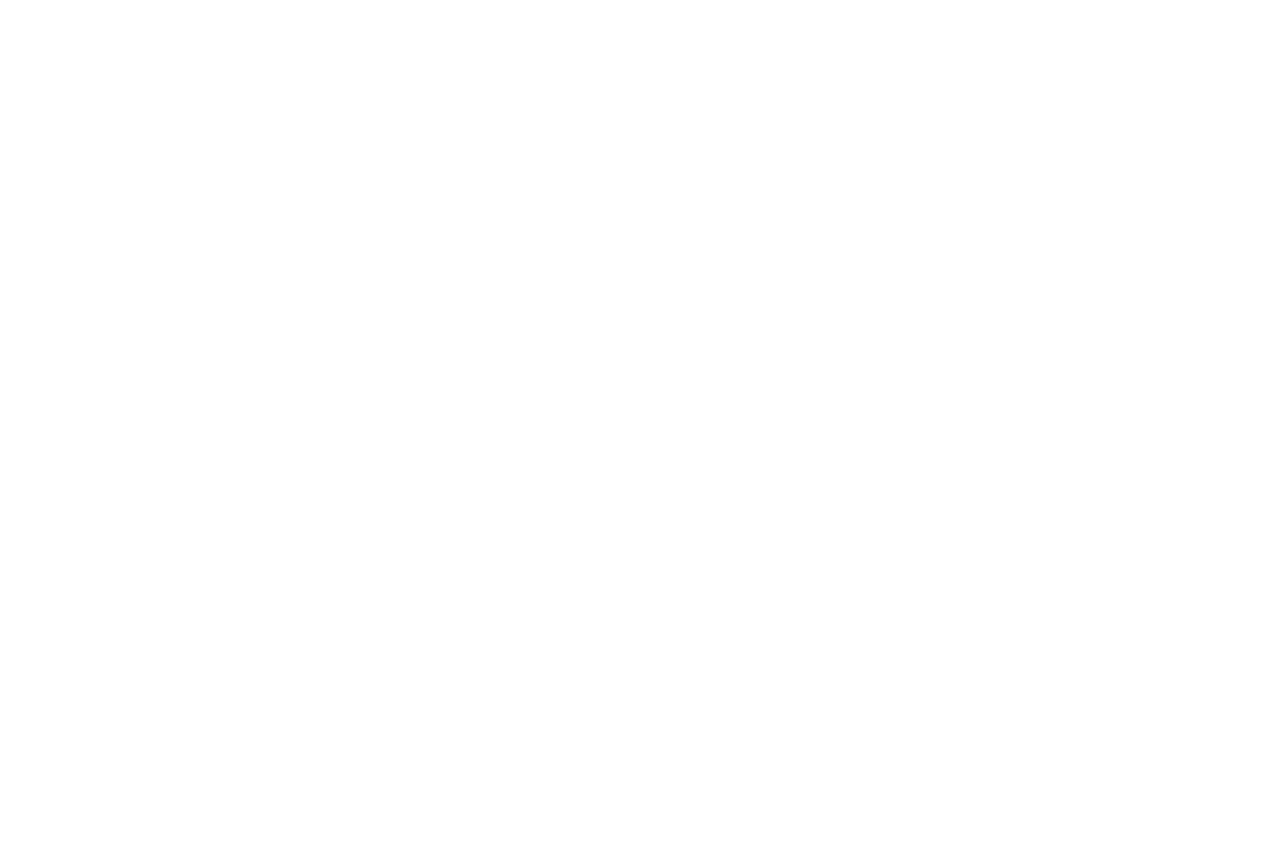
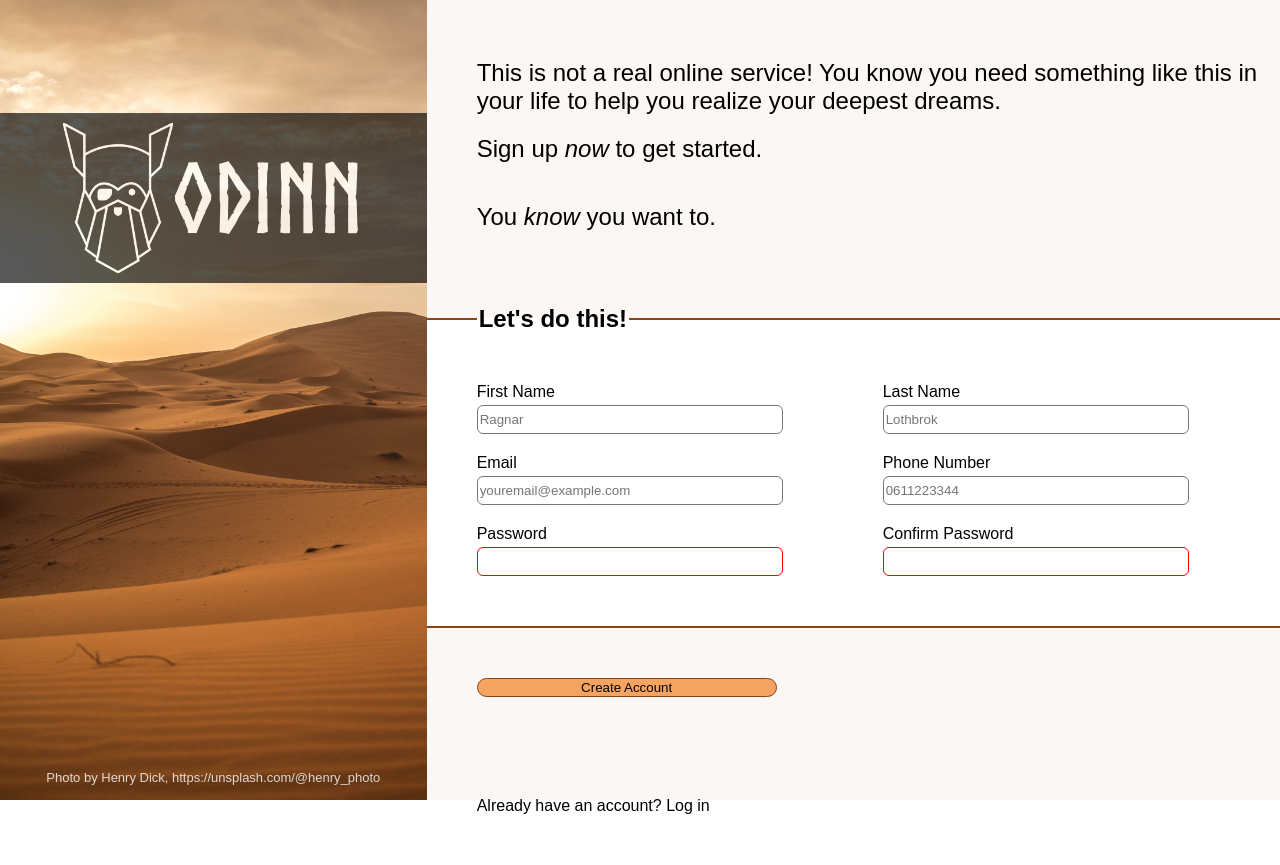
Before and after one commit to Gautatyr/TOP---Project-Sign-Up-Form, a plain HTML site: page index.html in a window 1280 px wide. Before the commit the page ends 800 px from the top, so only its background shows below. Drawn offline with Linux system fonts and the light colour scheme.

Commit message:
Finished the project

```diff
--- a/index.html
+++ b/index.html
@@ -5,9 +5,78 @@
     <meta http-equiv="X-UA-Compatible" content="IE=edge">
     <meta name="viewport" content="width=device-width, initial-scale=1.0">
     <title>Document</title>
-    <link rel="stylesheet" href="index.html">
+    <link rel="stylesheet" href="styles.css">
 </head>
 <body>
 
+    <div class="left-side">
+        <img src="Ressources\henry-dick-5IvXBRQvfZo-unsplash.jpg" alt="Picture of dunes in the desert" class="desert">
+        <div class="left_top">
+            <div class="filler"></div>
+            <div class="logo-box">
+                <img src="Ressources\odin-lined.png" alt="The Odin Project Logo" class="logo">
+                <div class="odinn">Odinn</div>
+            </div>
+            <div class="filler"></div>
+        </div>
+        <div class="left_bottom">
+            <div class="credits">Photo by Henry Dick, https://unsplash.com/@henry_photo</div>
+        </div>
+    </div>
+
+    <div class="right-side">
+        <p class="accroche">
+            <span>
+                This is not a real online service! You know you need something
+                like this in your life to help you realize your deepest dreams.
+            </span>
+            <span>
+                Sign up <i>now</i> to get started.
+            </span>
+            <span></span>
+            <span>
+                You <i>know</i> you want to.
+            </span>
+        </p>
+        <form action="placeholder.com" method="post" name="my_form" id="my_form">
+            <fieldset>
+                <legend><b>Let's do this!</b></legend>
+                    <div class="form_flexbox">
+                        <div class="form_row">
+                            <div class="form_col">
+                                <label for="first_name">First Name</label>
+                                <input type="text" id="first_name" name="first_name" placeholder="Ragnar" required>
+                            </div>
+                            <div class="form_col">
+                                <label for="last_name">Last Name</label>
+                                <input type="text" id="last_name" name="last_name" placeholder="Lothbrok" required>
+                            </div>
+                        </div>
+                        <div class="form_row">
+                            <div class="form_col">
+                                <label for="email">Email</label>
+                                <input type="email" id="email" name="email" placeholder="youremail@example.com" required>
+                            </div>
+                            <div class="form_col">
+                                <label for="phone_number">Phone Number</label>
+                                <input type="tel" id="phone_number" name="phone_number" placeholder="0611223344" required>
+                            </div>
+                        </div>
+                        <div class="form_row">
+                            <div class="form_col">
+                                <label for="password">Password</label>
+                                <input type="password" id="password" name="password" class="error" required>
+                            </div>
+                            <div class="form_col">
+                                <label for="password_confirmation">Confirm Password</label>
+                                <input type="password" id="password_confirmation" name="password_confirmation" class="error" required>
+                            </div>
+                        </div>
+                    </div>
+            </fieldset>
+        </form>
+        <input type="submit" form="my_form" class="button" value="Create Account"/>
+        <div class="logintxt">Already have an account? Log in</div>
+    </div>
 </body>
 </html>
--- a/styles.css
+++ b/styles.css
@@ -0,0 +1,151 @@
+@font-face {
+    font-family: 'Norse';
+    src: url("Norse-Bold.otf") ;
+}
+
+body{
+    display: flex;
+    margin: 0px;
+    height: 100vh;
+    font-family: Arial, Helvetica, sans-serif;
+}
+
+.left-side{
+    display: flex;
+    flex-direction: column;
+    flex: 1 1 0;
+    height: 100%;
+    justify-content: space-around;
+}
+
+.right-side{
+    position: relative;
+    display: flex;
+    flex-direction: column;
+    flex: 2 1 0;
+    justify-content: center;
+    gap: 50px;
+    background-color: rgb(250, 247, 244);
+    padding: 0px;
+}
+
+.credits{
+    font-size:small;
+    color: rgba(255, 255, 255, 0.801);
+    padding-bottom: 10px;
+}
+
+.desert{
+    position: absolute;
+    width: 49%;
+    height: 100vh;
+    z-index: -1;
+}
+
+.logo-box {
+    display: flex;
+    justify-content: center;
+    align-items: center;
+    background-color: black;
+    opacity: 0.65;
+    flex: 1;
+    padding: 10px;
+}
+
+.odinn {
+    font-family: 'Norse';
+    color: white;
+    font-size: 6rem;
+}
+
+.accroche{
+    display: flex;
+    flex-direction: column;
+    font-size: x-large;
+    padding-left: 50px;
+    padding-top: 100px;
+    gap: 20px;
+    width: 800px;
+}
+
+.form_flexbox{
+    display: flex;
+    flex-direction: column;
+    gap: 20px;
+}
+
+.form_col{
+    display: flex;
+    flex-direction: column;
+    gap: 4px;
+}
+
+.form_row{
+    display: flex;
+    gap: 100px;
+}
+
+input{
+    border-style: solid;
+    border-radius: 6px;
+    border-width: 1px;
+    width: 300px;
+    height: 25px;
+}
+
+.logo{
+    height: 150px;
+    width: 110px;
+}
+
+.left_bottom{
+    display: flex;
+    flex: 1;
+    justify-content: center;
+    align-items: flex-end;
+    padding: 5px;
+}
+
+.left_top{
+    display: flex;
+    flex-direction: column;
+    flex: 1;
+}
+
+.filler{
+    flex: 1;
+}
+
+fieldset{
+    background-color: white;
+    padding: 50px;
+    margin: 0px;
+    border-style:solid;
+    border-left: 0px;
+    border-right: 0px;
+    border-color: saddlebrown;
+}
+
+.logintxt{
+    padding: 50px;
+}
+
+.button{
+    size: 100px;
+    height: 50px;
+    border-radius: 10px;
+    margin-left: 50px;
+    background-color: sandybrown;
+    color: black;
+    border-style:solid;
+    border-color: saddlebrown;
+    cursor: pointer;
+}
+
+legend{
+    font-size: x-large;
+}
+
+.error{
+    border-color: red;
+}
```
Also changed, not shown: Norse-Bold.otf (added), Ressources/henry-dick-5IvXBRQvfZo-unsplash.jpg (added), Ressources/odin-lined.png (added), Ressources/sign-up-form.png (added).
